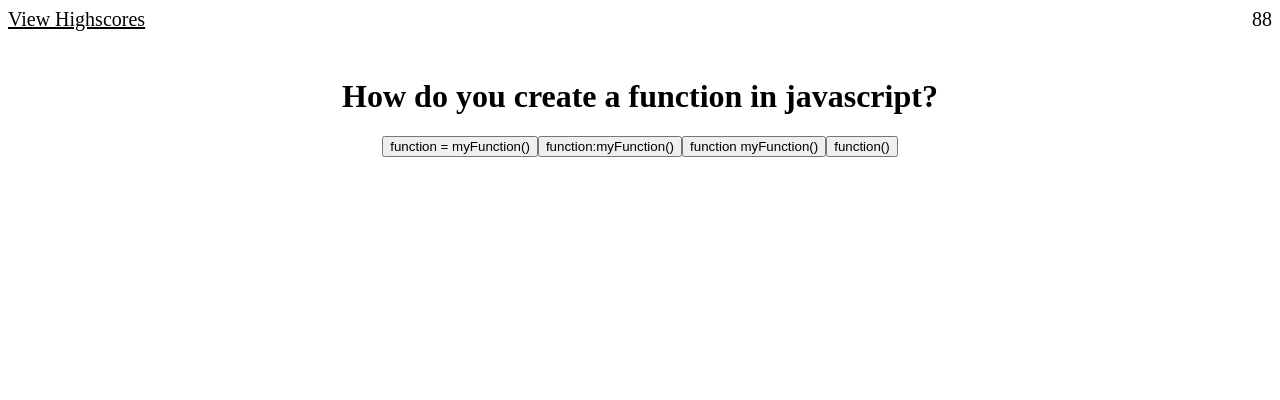
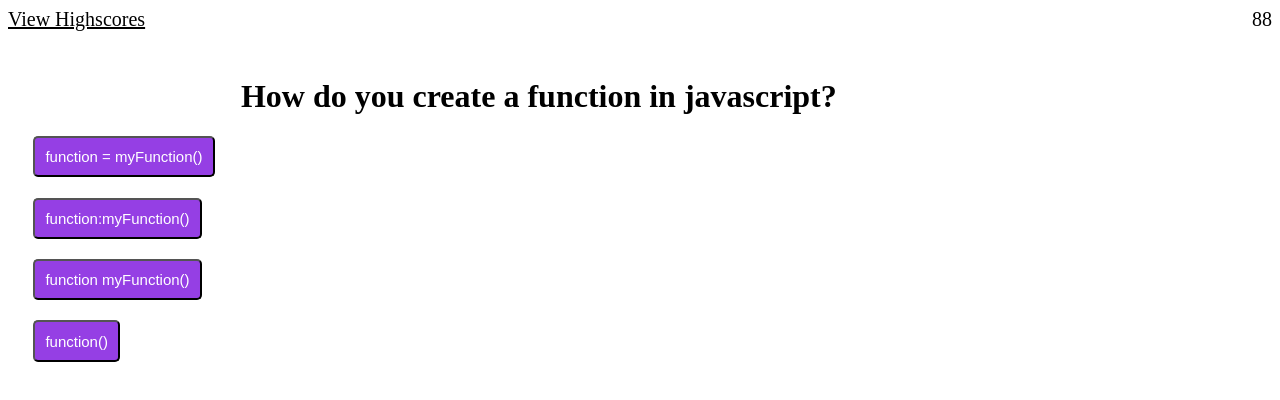
Before and after one commit to Austinfr/Aus-Chal-4-Quiz, a plain HTML site: page index.html in a window 1280 px wide. Both pictures are taken after a click on the button "Begin quiz". Drawn offline with Linux system fonts and the light colour scheme.

Commit message:
added more style to buttons and page. Updated the logic so it adds multiple questions so the buttons have a style

```diff
--- a/assets/script.js
+++ b/assets/script.js
@@ -127,6 +127,7 @@ function hideShowStart(){
     startScreen.hasAttribute("style") ? startScreen.removeAttribute("style") : startScreen.setAttribute("style", "display: none");
 }
 
+//starts the timer to tick down every second
 function startTimer(){
     timerId = setInterval(function(){
         if(timeLeft > 0){
@@ -137,11 +138,11 @@ function startTimer(){
         }
     }, 1000);
 }
-
+//updates when it ticks down or a question was answered incorrectly
 function updateTimer(){
     timeCounter.textContent = timeLeft;
 }
-
+//pauses the timer to goto the highscores
 function pauseTimer(){
     clearInterval(timerId);
 }
@@ -189,14 +190,20 @@ function loadNextQuestion(){
     qGroup.appendChild(option2);
     qGroup.appendChild(option3);
     qGroup.appendChild(option4);
+
+    qGroup.classList.add("questionGroup")
     //assigns a class of correct to the answer of the question
     qGroup.childNodes[q.correct - 1].className = "correct";
+
+    for(let elem of qGroup.childNodes){
+        elem.classList.add("answerButton");
+    }
 
     //add the logic of the listener to either take us to the next question or finalize the score
     qGroup.addEventListener("click", function(){
         event.preventDefault();
         if(event.target.localName === "button"){
-            if(event.target.className === "correct"){
+            if(event.target.classList.contains("correct")){
                 lastQuestion ? enterHighScore() : loadNextQuestion();
             }else{
                 lastQuestion ? enterHighScore() : wrongAnswer();
@@ -216,6 +223,9 @@ function wrongAnswer(){
 }
 
 function enterHighScore(){
+    if(timeLeft < 0){
+        timeLeft = 0;
+    }
     pauseTimer();
     clearPage();
     inMiddleOfQuiz = false;
--- a/assets/style.css
+++ b/assets/style.css
@@ -24,12 +24,27 @@ a{
     margin: 2%;
 }
 
+#question{
+    width: 80%;
+    align-content: center;
+}
+
+.questionGroup{
+    width: 100%;
+    display: flex;
+    flex-direction: column;
+}
+
 .answerButton{
+    width: fit-content;
+    margin-bottom: 2%;
+    padding: 1%;
+    border-radius: 5px;
     background-color: rgba(138, 43, 226, 0.9);
-
+    font-size: 15px;
+    color: white;
 }
 
 .answerButton:hover{
     background-color: rgba(138, 43, 226, 0.6);
-
 }
```
